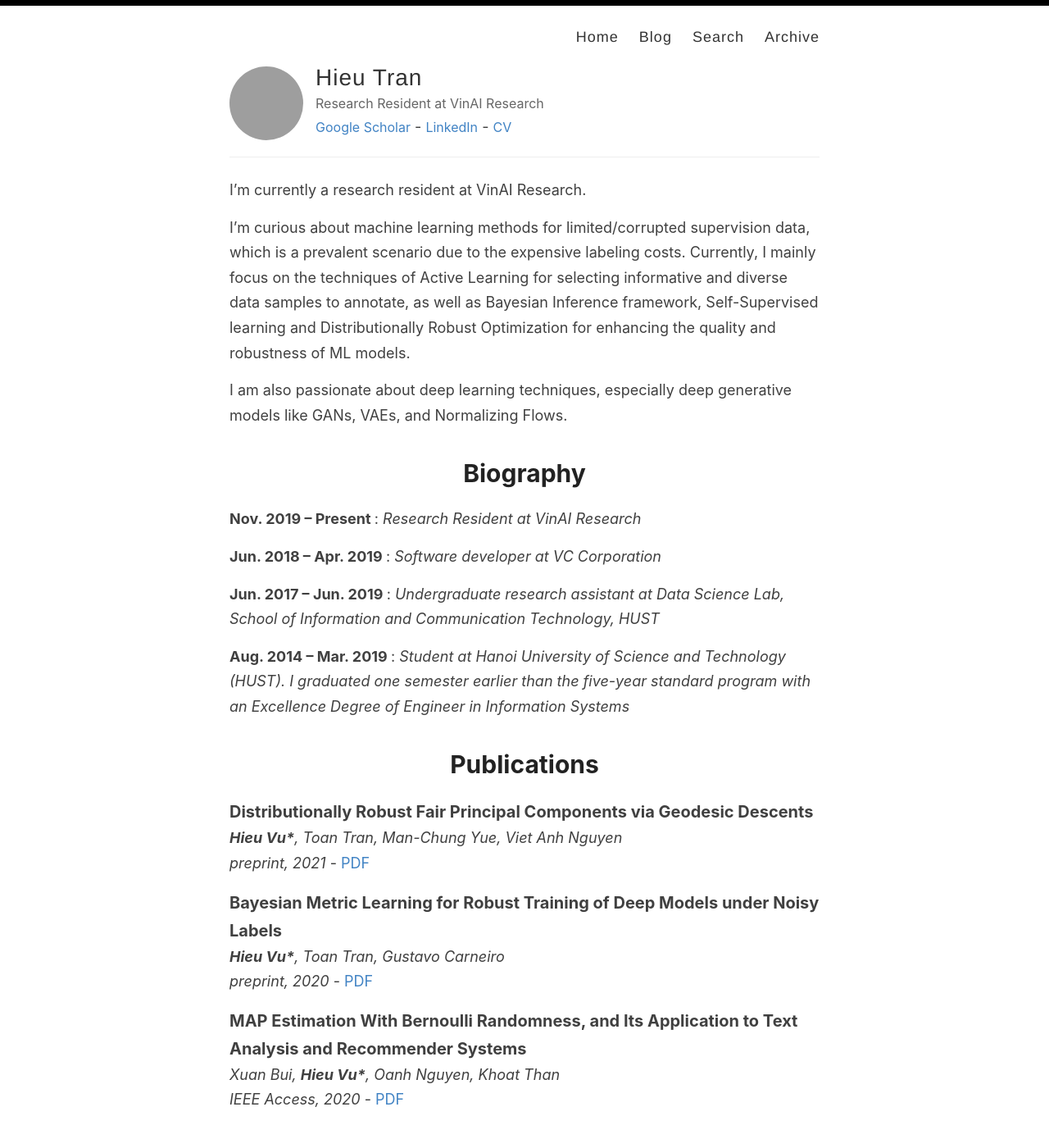
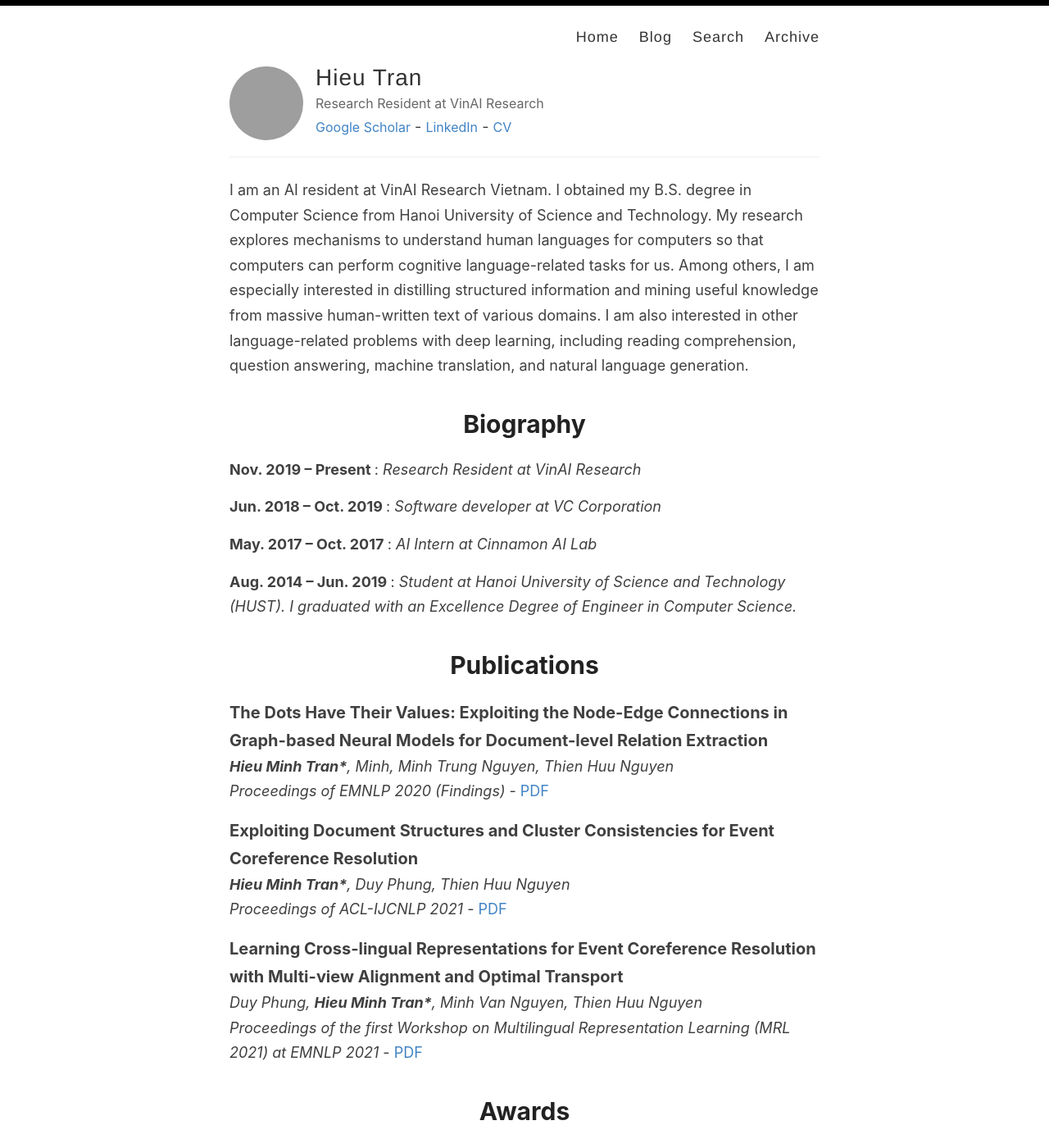
Before and after one commit to fatebreaker/fatebreaker.github.io, a Jekyll site: the page built from index.md, in a window 1280 px wide and 1400 px high. Shown: the whole window at 82% size. Built offline with Jekyll 4.4.1, drawn with Linux system fonts in a browser that asks for light colours; the list of posts is cut into pages by our own code; some of the changed text lies outside the part shown; grey boxes are pictures that could not be loaded.

Commit message:
add more info

```diff
--- a/index.md
+++ b/index.md
@@ -3,23 +3,20 @@ layout: default
 usemathjax: true
 ---
 
-I'm currently a research resident at VinAI Research.
-
-I'm curious about machine learning methods for limited/corrupted supervision data, which is a prevalent scenario due to the expensive labeling costs. Currently, I mainly focus on the techniques of Active Learning for selecting informative and diverse data samples to annotate, as well as Bayesian Inference framework, Self-Supervised learning and Distributionally Robust Optimization for enhancing the quality and robustness of ML models.
-
-I am also passionate about deep learning techniques, especially deep generative models like GANs, VAEs, and Normalizing Flows.
-
+I am an AI resident at VinAI Research Vietnam.
+I obtained my B.S. degree in Computer Science from Hanoi University of Science and Technology.
+My research explores mechanisms to understand human languages for computers so that computers can perform cognitive language-related tasks for us. Among others, I am especially interested in distilling structured information and mining useful knowledge from massive human-written text of various domains. I am also interested in other language-related problems with deep learning, including reading comprehension, question answering, machine translation, and natural language generation.
 # Biography
 
 {%
 assign biography = "
 Nov. 2019 – Present | Research Resident at VinAI Research
 ---
-Jun. 2018 – Apr. 2019 | Software developer at VC Corporation
+Jun. 2018 – Oct. 2019 | Software developer at VC Corporation
 ---
-Jun. 2017 – Jun. 2019 | Undergraduate research assistant at Data Science Lab, School of Information and Communication Technology, HUST
+May. 2017 – Oct. 2017 | AI Intern at Cinnamon AI Lab
 ---
-Aug. 2014 – Mar. 2019 | Student at Hanoi University of Science and Technology (HUST). I graduated one semester earlier than the five-year standard program with an Excellence Degree of Engineer in Information Systems
+Aug. 2014 – Jun. 2019 | Student at Hanoi University of Science and Technology (HUST). I graduated with an Excellence Degree of Engineer in Computer Science.
 
 " | split: '---'
 %}
@@ -34,19 +31,21 @@ __<span> {{ milestone_arr[0] | strip }} </span>__ : *{{ milestone_arr[1] | strip
 {%
 assign publications = "
 
-Distributionally Robust Fair Principal Components via Geodesic Descents |
-__Hieu Vu*__, Toan Tran, Man-Chung Yue, Viet Anh Nguyen |
-*preprint, 2021* |
-pdfs/2021_RFPCA.pdf
+The Dots Have Their Values: Exploiting the Node-Edge Connections in Graph-based Neural Models for Document-level Relation Extraction |
+__Hieu Minh Tran*__, Minh, Minh Trung Nguyen, Thien Huu Nguyen |
+*Proceedings of EMNLP 2020 (Findings)* |
+pdfs/EMNLP_2020.pdf
 ---
-Bayesian Metric Learning for Robust Training of Deep Models under Noisy Labels |
-__Hieu Vu*__, Toan Tran, Gustavo Carneiro |
-*preprint, 2020* |
-pdfs/2020_BDML.pdf
+Exploiting Document Structures and Cluster Consistencies for Event Coreference Resolution |
+__Hieu Minh Tran*__, Duy Phung, Thien Huu Nguyen |
+*Proceedings of ACL-IJCNLP 2021* |
+pdfs/ACL_2021.pdf
 ---
-MAP Estimation With Bernoulli Randomness, and Its Application to Text Analysis and Recommender Systems |
-Xuan Bui, __Hieu Vu*__, Oanh Nguyen, Khoat Than |
-*IEEE Access, 2020* |
+Learning Cross-lingual Representations for Event Coreference Resolution
+with Multi-view Alignment and Optimal Transport |
+Duy Phung, __Hieu Minh Tran*__, Minh Van Nguyen, Thien Huu Nguyen |
+*Proceedings of the first Workshop on Multilingual Representation Learning (MRL 2021) at
+EMNLP 2021* |
 https://ieeexplore.ieee.org/iel7/6287639/8948470/09138369.pdf
 
 " | split: '---'
@@ -62,16 +61,11 @@ __<span style='font-size: 20px'> {{ pub_arr[0] | strip }} </span>__ <br> *{{ pub
 
 # Awards
 
-__Excellence scholarship for the academic year of 2018 − 2019__ <br>
-*Granted for top 1% students with highest CPA of School of Information and Communication Technology, HUST*
+__Third prize in the national high school students at Information technology subject in 12th grade, 2014__ <br>
 
-# Mentors
-- [Viet-Anh Nguyen](https://vietanhnguyen.net)
-- [Toan Tran](https://researchers.adelaide.edu.au/profile/toan.m.tran)
-- [Khoat Than](https://scholar.google.com.vn/citations?user=z2_6ZRYAAAAJ)
+# Mentor
+- [Thien Huu Nguyen](http://ix.cs.uoregon.edu/~thien)
 
-
-# Collaborators
-- [Man-Chung Yue](https://manchungyue.com/)
-- [Gustavo Carneiro](https://cs.adelaide.edu.au/~carneiro/)
-- [Xuan Bui](https://scholar.google.com.vn/citations?user=DSLkmeUAAAAJ)
+# Supervisors
+- [Dat Quoc Nguyen] (https://datquocnguyen.github.io)
+- [Tin Vo] (https://duytinvo.github.io)
```
Also changed, not shown: 3 other files.
